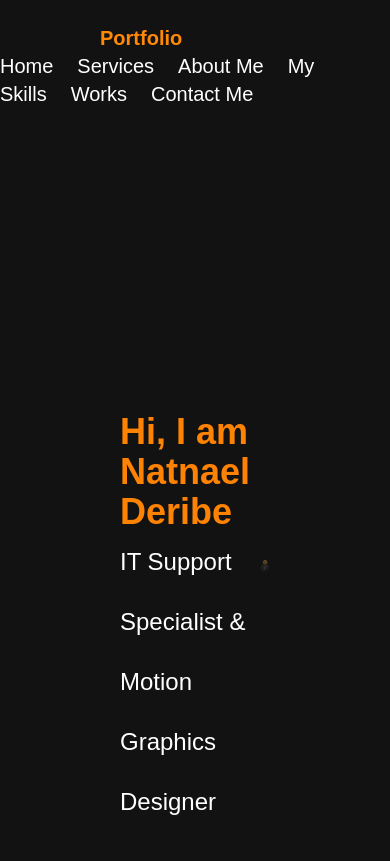
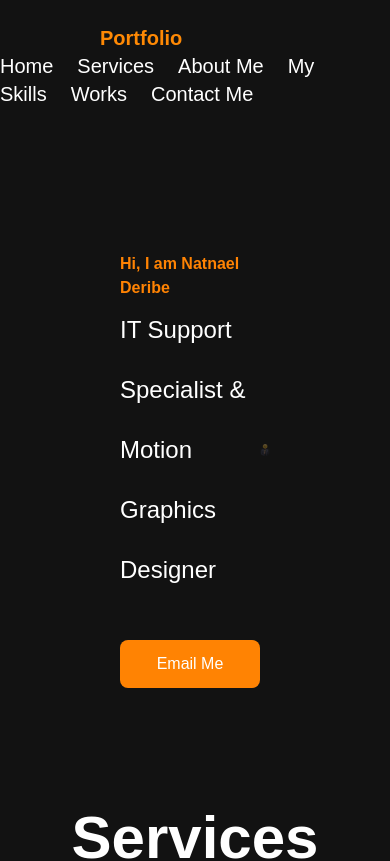
Before and after one commit to Natink1/Portfolio, a React (Vite) app: page / in a window 390 px wide. Shown: the top 861 px of the page. Built offline with nearby package versions, Linux system fonts and the light colour scheme.

Commit message:
responsive

```diff
--- a/src/components/Hero.jsx
+++ b/src/components/Hero.jsx
@@ -1,35 +1,42 @@
-import React from "react"
-import { motion } from "framer-motion"
+import React from "react";
+import { motion } from "framer-motion";
 
 const Hero = () => {
-
-return(
-        <div class="py-20  px-30 flex flex-row justify-between items-center " >
+  return (
+    <div class="py-20 px-30 px-6 md:px-20 flex flex-row md:flex-row justify-between items-center ">
       <motion.div
-            initial={{opacity:0, x:-100}}
-            animate={{opacity:1, x:0}}
+        initial={{ opacity: 0, x: -100 }}
+        animate={{ opacity: 1, x: 0 }}
         transition={{
           delay: 0.3,
-                duration: 0.8
+          duration: 0.8,
         }}
-            class="pt-50 container "  >
-            <h1 class="text-[#FF8303] text-4xl md:text-6xl font-bold" >Hi, I am Natnael Deribe</h1>
-            <h2 class="text-white leading-15 text-2xl md:text-3xl" >IT Support Specialist &
-             Motion Graphics Designer</h2>
-             <button class=" mt-10 bg-[#FF8303] text-white w-35 h-12 rounded-lg transition-all duration-300 hover:border border-[#FF8303] hover:bg-transparent hover:drop-shadow-[0_0_3px_rgba(255,145,1,1)]">Email Me</button>
+        class="pt-10 md:pt-0 w-full md:w-1/2"
+      >
+        <h1 class="text-[#FF8303] sm:text-4xl md:text-6xl font-bold">
+          Hi, I am Natnael Deribe
+        </h1>
+        <h2 class="text-white leading-15 text-2xl md:text-3xl">
+          IT Support Specialist & Motion Graphics Designer
+        </h2>
+        <button class=" mt-10 bg-[#FF8303] text-white w-35 h-12 rounded-lg transition-all duration-300 hover:border border-[#FF8303] hover:bg-transparent hover:drop-shadow-[0_0_3px_rgba(255,145,1,1)]">
+          Email Me
+        </button>
       </motion.div>
-            <div >
+      <div>
         <motion.img
-                initial={{scale:0}}
-                animate={{scale:1}}
+          initial={{ scale: 0 }}
+          animate={{ scale: 1 }}
           transition={{
             delay: 0.2,
-                    duration: 0.7
+            duration: 0.7,
           }}
-                src="/src/images/Image.png" class="mx-auto w-100 md:w-170 opacity-30 transition-all ease-linear duration-300 hover:opacity-100 cursor-pointer" />
+          src="/src/images/Image.png"
+          class="mx-auto w-100 md:w-170 sm:w-50 opacity-30 transition-all ease-linear duration-300 hover:opacity-100 cursor-pointer"
+        />
       </div>
     </div>
-    )
-}
+  );
+};
 
-export default Hero
+export default Hero;
```
Lines whose indentation alone changed are shown as unchanged.
